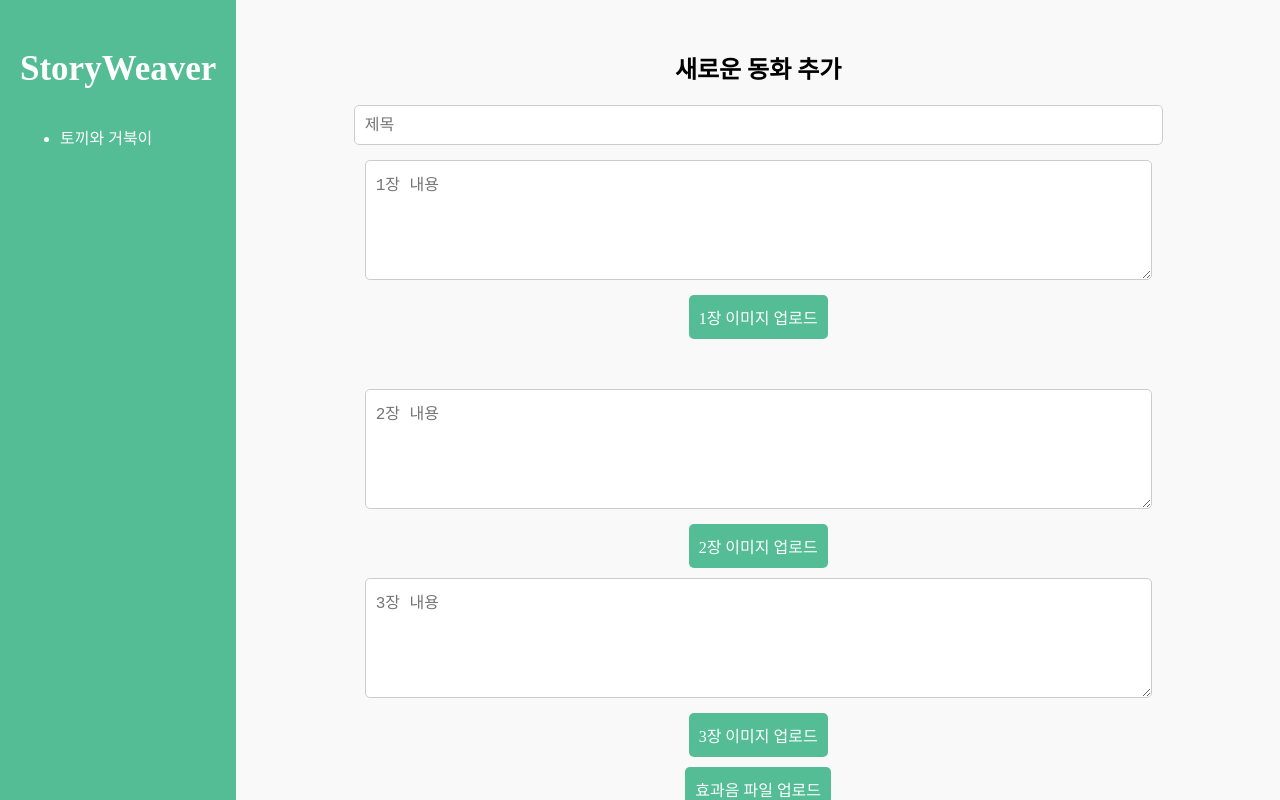
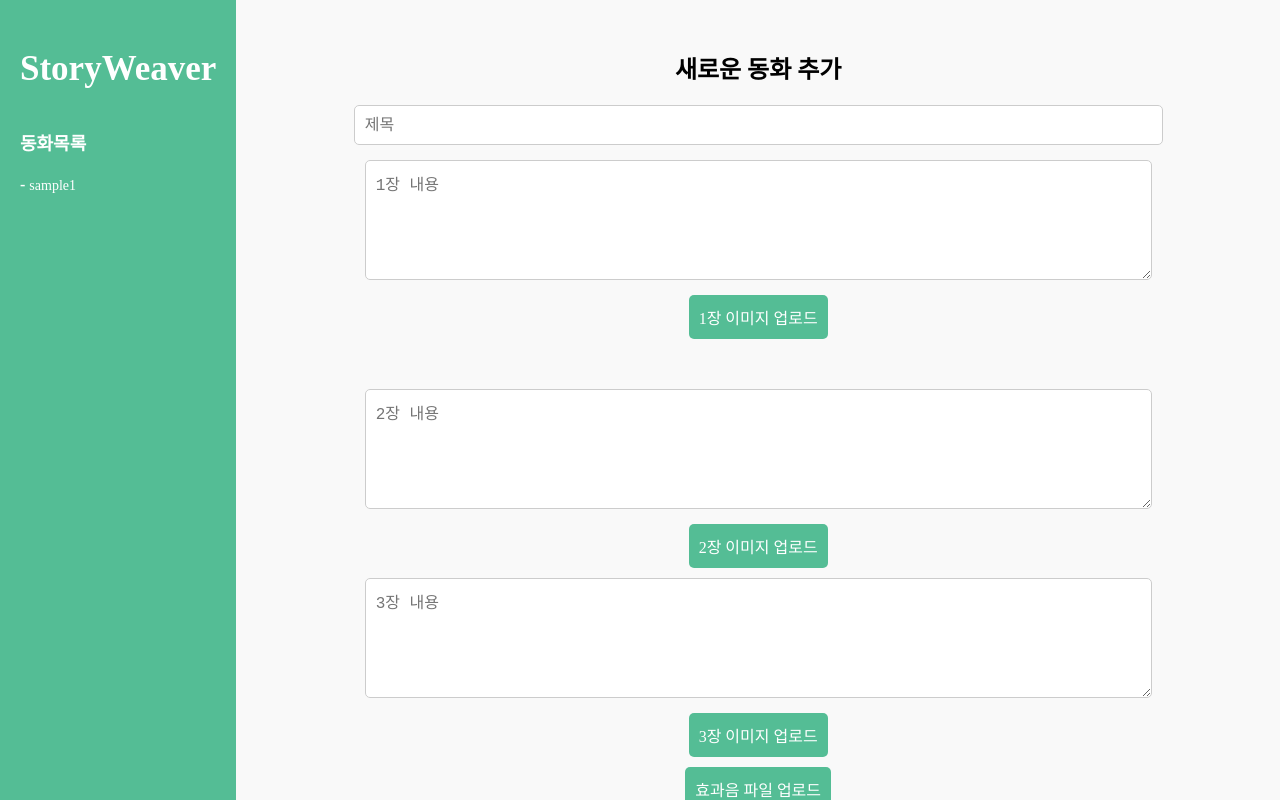
Before and after one commit to dhlim55/storybook_tool, a React (Create React App) app: page / in a window 1280 px wide. Built offline with nearby package versions, Linux system fonts and the light colour scheme; a web font is replaced by a local one.

Commit message:
NAVBAR 디자인수정

```diff
--- a/src/components/NavBar.js
+++ b/src/components/NavBar.js
@@ -2,18 +2,25 @@ import React from "react";
 import { Link } from "react-router-dom";
 
 const NavBar = ({ stories }) => {
+
+  const sortedStories = [...stories].sort(
+    (a, b) => new Date(b.createdAt) - new Date(a.createdAt)
+  );
+
   return (
     <nav className="navBar">
       <h1 className="logo">StoryWeaver</h1>
+      <h2 className="sectionTitle">동화목록</h2>
+
       <ul className="storyList">
-        {stories.length === 0 ? (
+        {sortedStories.length === 0 ? (
           <p className="emptyText">동화가 없습니다.</p>
         ) : (
-          stories.map((story, index) => (
+          sortedStories.map((story, index) => (
             <li key={index} className="storyItem">
-                <Link to={`/storybook/${story.id}`} style={{ color: 'white', textDecoration: 'none' }}>
-                    {story.title}
-                </Link>
+              <Link to={`/storybook/${story.id}`} style={{ color: 'white'}}>
+                {story.title}
+              </Link>
             </li>
           ))
         )}
--- a/src/components/UploadStory.css
+++ b/src/components/UploadStory.css
@@ -138,3 +138,34 @@
     flex-direction: column;
     align-items: center;
   }
+
+.sectionTitle {
+    color: white;
+    font-size: 18px;
+    font-weight: bold;
+    margin-top: 20px;
+    margin-bottom: 5px;
+  }
+
+.storyList {
+    list-style-type: none;
+    padding-left: 0;
+  }
+
+.storyItem::before {
+    content: "- ";
+    color: white;
+    font-weight: bold;
+  }
+
+.storyItem a {
+    color: white;
+    text-decoration: none; /* 기본 밑줄 제거 */
+    font-size: 14px;
+  }
+
+.storyItem a:hover {
+    text-decoration: underline;
+    color: #ffd700; /* 노란색으로 변경 */
+    transition: color 0.2s ease;
+  }
--- a/src/data/stories.js
+++ b/src/data/stories.js
@@ -4,7 +4,7 @@ import storyAudio from "../assets/turtle_rabbit_1.wav";
 const stories = [
     {
       id: 1,
-      title: "토끼와 거북이",
+      title: "sample1",
       pages: [
         {
           text: "옛날 옛적에 토끼와 거북이가 살았어요.",
```
Also changed, not shown: 1 other file (tests, documents, lock files or other folders).
